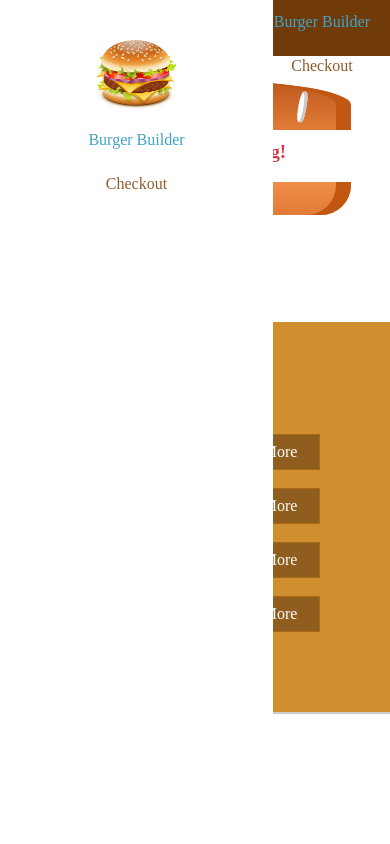
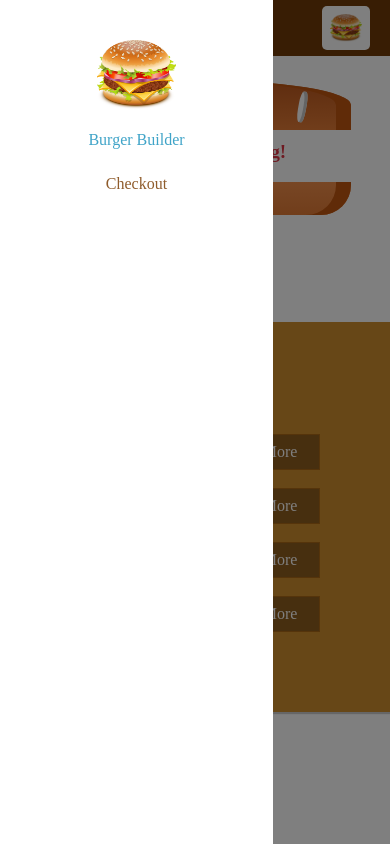
Before and after one commit to alimirzaeimajd/Umami-Burger_ClassComponents, a React app: page / in a window 390 px wide. Built offline with nearby package versions, Linux system fonts and the light colour scheme; a web font is replaced by a local one.

Commit message:
fix the backdrop and Closing SideDrawer with classes

```diff
--- a/src/Components/Layout/BurgerLayout.js
+++ b/src/Components/Layout/BurgerLayout.js
@@ -1,15 +1,29 @@
-import React from "react";
+import React, { Component } from "react";
 import Aux from '../../hoc/auxxx'
 import Toolbar from "../Navigation/Toolbar/Toolbar";
 import './BurgerLayout.css';
 import SideDrawer from "../Navigation/SideDrawer/SideDrawer";
 
-const Layout = (props) => (
-    <Aux>
-    <Toolbar />
-    <SideDrawer />
-    <main className="Content">{props.children}</main>
-    </Aux>
-);
+class Layout extends Component {
+    state = {
+        showSideDrawer: true
+    }
+
+    sideDrawerCloseHandler = () => {
+        this.setState({showSideDrawer: false});
+    }
+
+    render() {
+        return (
+            <Aux>
+                <Toolbar />
+                <SideDrawer
+                open={this.state.showSideDrawer}
+                closed={this.sideDrawerCloseHandler} />
+                <main className="Content">{this.props.children}</main>
+            </Aux>
+        );
+    }
+}
 
 export default Layout;
--- a/src/Components/Navigation/SideDrawer/SideDrawer.css
+++ b/src/Components/Navigation/Navigation.css
@@ -25,3 +25,28 @@
 .Close {
     transform: translateX(-100%);
 }
+
+.Toolbar {
+    height: 56px;
+    width: 100%;
+    position: fixed;
+    top: 0;
+    left: 0;
+    background-color: #703B09;
+    display: flex;
+    justify-content: space-between;
+    align-items: center;
+    padding: 0 20px;
+    box-sizing: border-box;
+    z-index: 90;
+}
+
+.Toolbar nav {
+    height: 100%;
+}
+
+@media (max-width: 499px) {
+    .DesktopOnly {
+        display: none;
+    }
+}
--- a/src/Components/Navigation/SideDrawer/SideDrawer.js
+++ b/src/Components/Navigation/SideDrawer/SideDrawer.js
@@ -1,17 +1,29 @@
+import NavigationItems from "../NavigationItems/NavigationItems";
 import React from "react";
 import Logo from "../../Logo/Logo";
-import NavigationItems from "../NavigationItems/NavigationItems";
-import './SideDrawer.css';
+import '../Navigation.css';
+import Backdrop from "../../../UI/Backdrop/Backdrop";
+import Aux from "../../../hoc/auxxx";
 
 const SideDrawer = (props) => {
+    let classNames = 'SideDrawer Close';
+
+    if (props.open) {
+        classNames = 'SideDrawer Open';
+    }
     return (
-        <div className="SideDrawer">
-            <Logo height="11%"/>
-            <nav>
-                <NavigationItems />
-            </nav>
-        </div>
+        <Aux>
+            <Backdrop show={props.open} clicked={props.closed} />
+            <div className={classNames}>
+                <Logo height="11%" />
+                <nav>
+                    <NavigationItems />
+                </nav>
+            </div>
+        </Aux>
     );
 }
 
+
+
 export default SideDrawer;
--- a/src/Components/Navigation/Toolbar/Toolbar.css
+++ /dev/null
@@ -1,24 +0,0 @@
-.Toolbar {
-    height: 56px;
-    width: 100%;
-    position: fixed;
-    top: 0;
-    left: 0;
-    background-color: #703B09;
-    display: flex;
-    justify-content: space-between;
-    align-items: center;
-    padding: 0 20px;
-    box-sizing: border-box;
-    z-index: 90;
-}
-
-.Toolbar nav {
-    height: 100%;
-}
-
-@media (max-width: 499px) {
-    .DesktopOnly {
-        display: none;
-    }
-}
--- a/src/Components/Navigation/Toolbar/Toolbar.js
+++ b/src/Components/Navigation/Toolbar/Toolbar.js
@@ -1,5 +1,5 @@
 import React from "react";
-import './Toolbar.css';
+import '../Navigation.css';
 import Logo from "../../Logo/Logo";
 import NavigationItems from "../NavigationItems/NavigationItems";
 
@@ -7,7 +7,7 @@ const Toolbar = (props) => (
     <header className="Toolbar">
         <div>MENU</div>
         <Logo height="80%"/>
-        <nav>
+        <nav className="DesktopOnly">
             <NavigationItems />
         </nav>
     </header>
```
Also changed, not shown: src/Components/Navigation/Menu/Menu.js (added, +11 -0 lines), src/assets/menu_black_24dp.svg (added).
